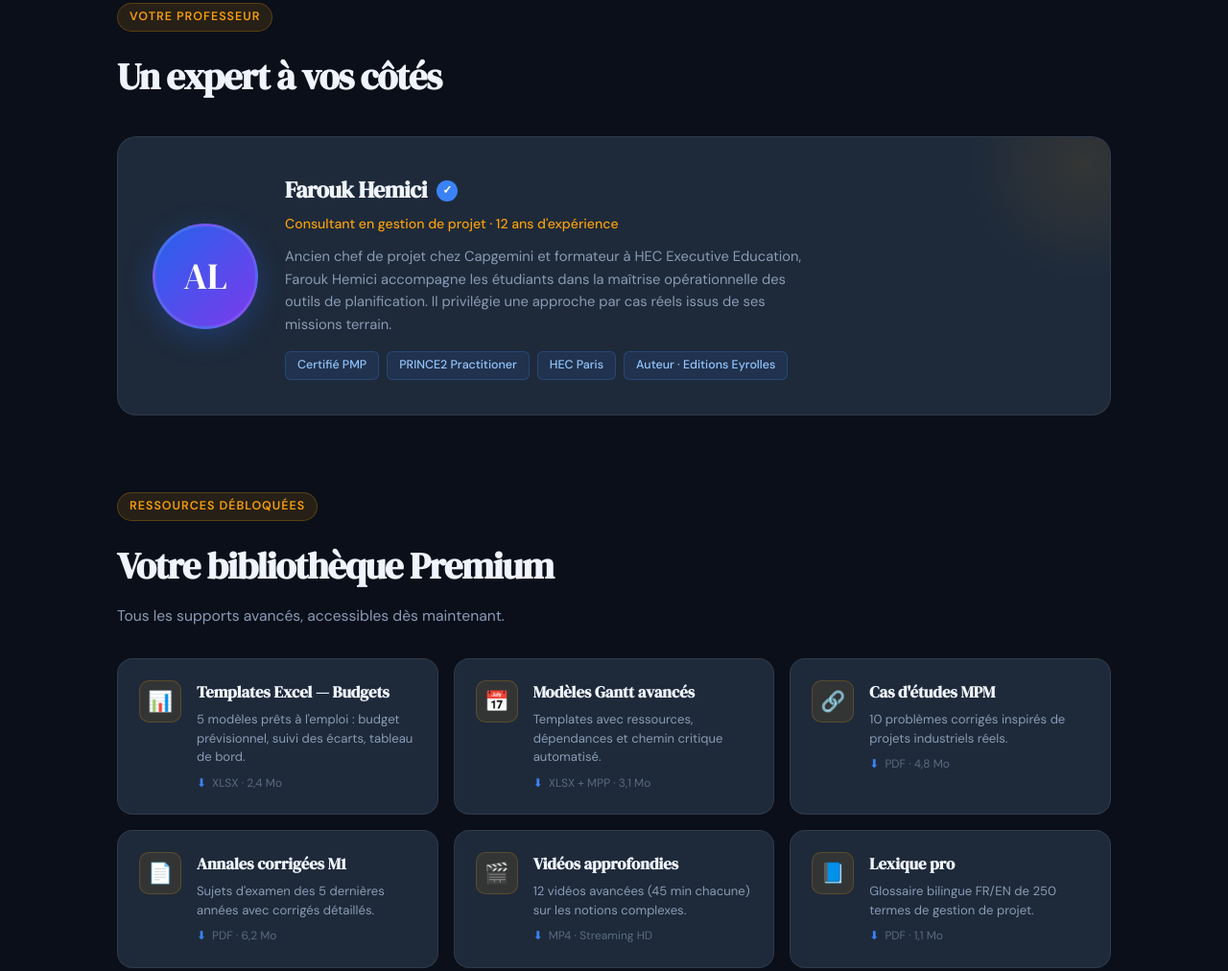
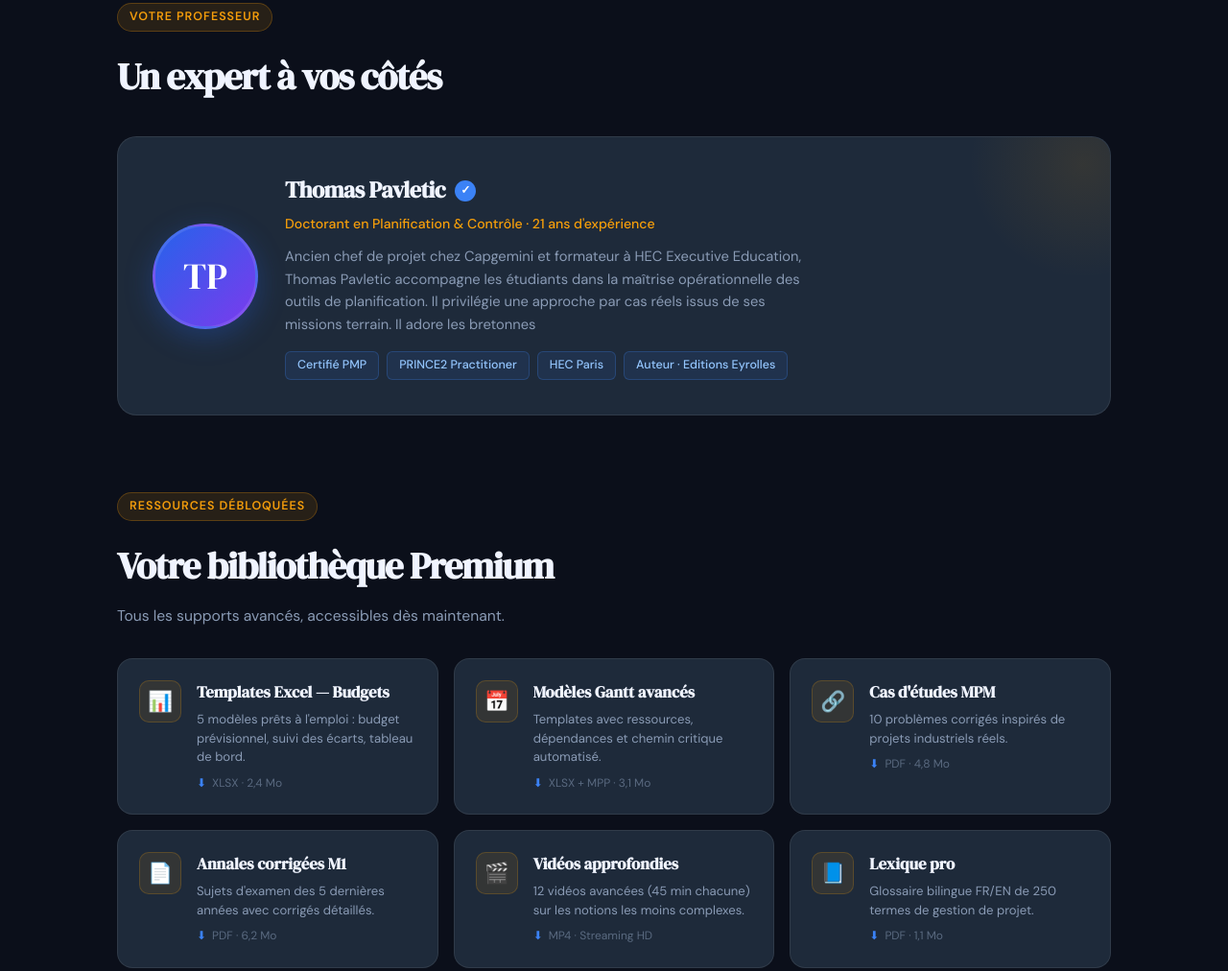
Before and after one commit to Planificationetcontrole/planificationetcontrole.github.io, a plain HTML site: page cours-premium.html in a window 1280 px wide. Shown: the part 1839-2851 px from the top of the page at 96% size. Drawn offline with Linux system fonts and the light colour scheme.

Commit message:
Update cours-premium.html

```diff
--- a/cours-premium.html
+++ b/cours-premium.html
@@ -915,7 +915,7 @@
           </div>
           <div class="recap-row">
             <span class="recap-label">Professeur</span>
-            <span class="recap-value">M. Farouk Hemici</span>
+            <span class="recap-value">M. Thomas Pavletic</span>
           </div>
         </div>
 
@@ -965,11 +965,11 @@
     </div>
 
     <div class="teacher-card">
-      <div class="teacher-avatar">AL</div>
+      <div class="teacher-avatar">TP</div>
       <div class="teacher-info">
-        <h3>Farouk Hemici <span class="teacher-verified">✓</span></h3>
-        <div class="teacher-role">Consultant en gestion de projet · 12 ans d'expérience</div>
-        <p class="teacher-bio">Ancien chef de projet chez Capgemini et formateur à HEC Executive Education, Farouk Hemici accompagne les étudiants dans la maîtrise opérationnelle des outils de planification. Il privilégie une approche par cas réels issus de ses missions terrain.</p>
+        <h3>Thomas Pavletic <span class="teacher-verified">✓</span></h3>
+        <div class="teacher-role">Doctorant en Planification & Contrôle · 21 ans d'expérience</div>
+        <p class="teacher-bio">Ancien chef de projet chez Capgemini et formateur à HEC Executive Education, Thomas Pavletic accompagne les étudiants dans la maîtrise opérationnelle des outils de planification. Il privilégie une approche par cas réels issus de ses missions terrain. Il adore les bretonnes</p>
         <div class="teacher-tags">
           <span>Certifié PMP</span>
           <span>PRINCE2 Practitioner</span>
@@ -1025,7 +1025,7 @@
         <div class="resource-icon">🎬</div>
         <div>
           <h4>Vidéos approfondies</h4>
-          <p>12 vidéos avancées (45 min chacune) sur les notions complexes.</p>
+          <p>12 vidéos avancées (45 min chacune) sur les notions les moins complexes.</p>
           <div class="resource-meta">MP4 · Streaming HD</div>
         </div>
       </div>
```
